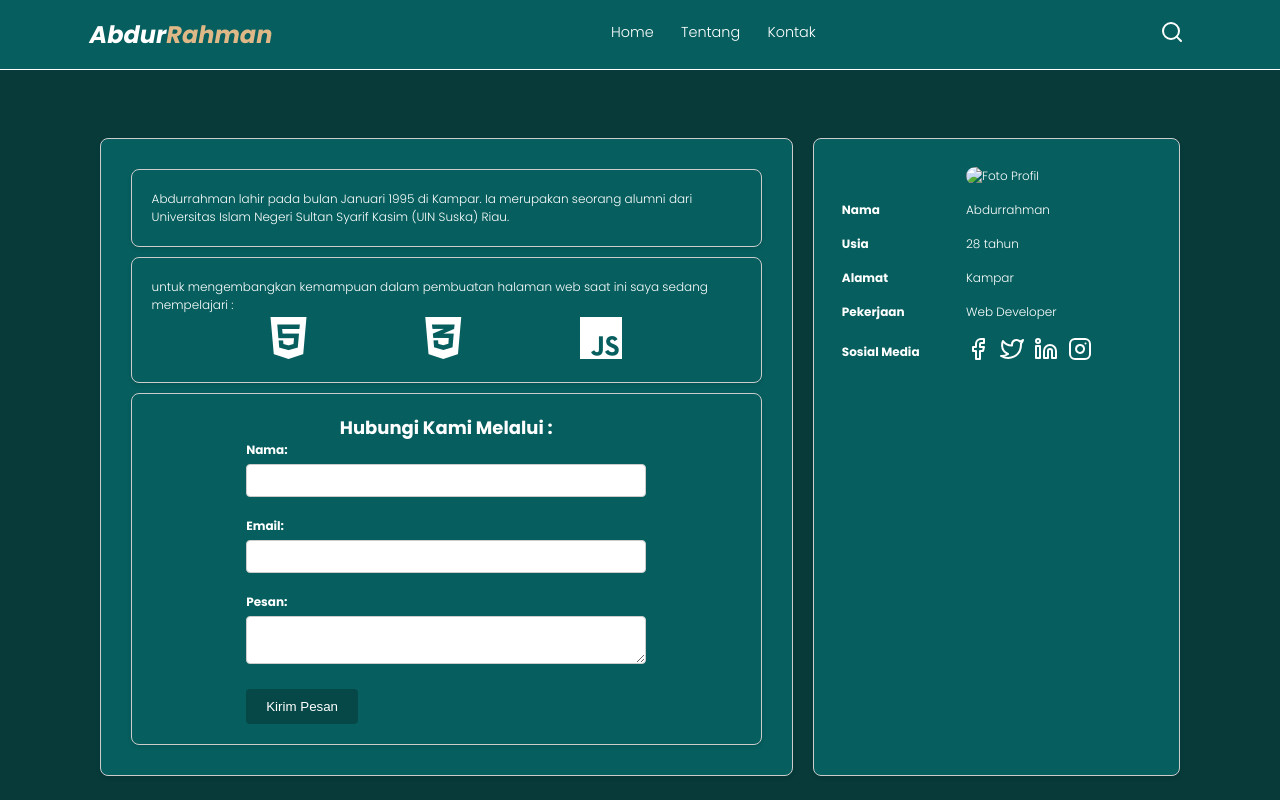
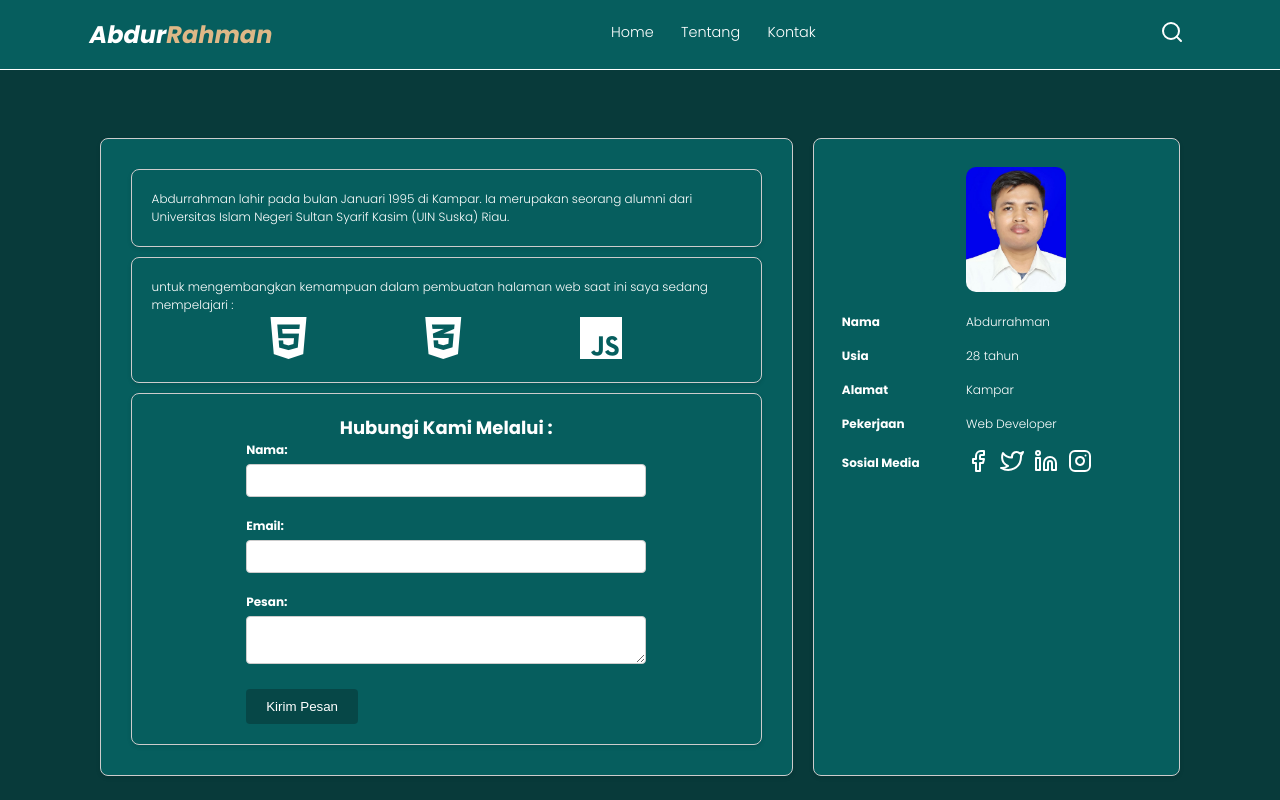
Before and after one commit to abdur-r21/flexbox, a plain HTML site: page index.html in a window 1280 px wide. Shown: the top 800 px of the page. Drawn offline with nearby package versions, Linux system fonts and the light colour scheme.

Commit message:
Update index.html

```diff
--- a/index.html
+++ b/index.html
@@ -86,7 +86,7 @@
             <td>
               <img
                 class="profile-pic"
-                src="img/profile.jpg"
+                src="img/gambar.jpg"
                 alt="Foto Profil"
               />
             </td>
```
